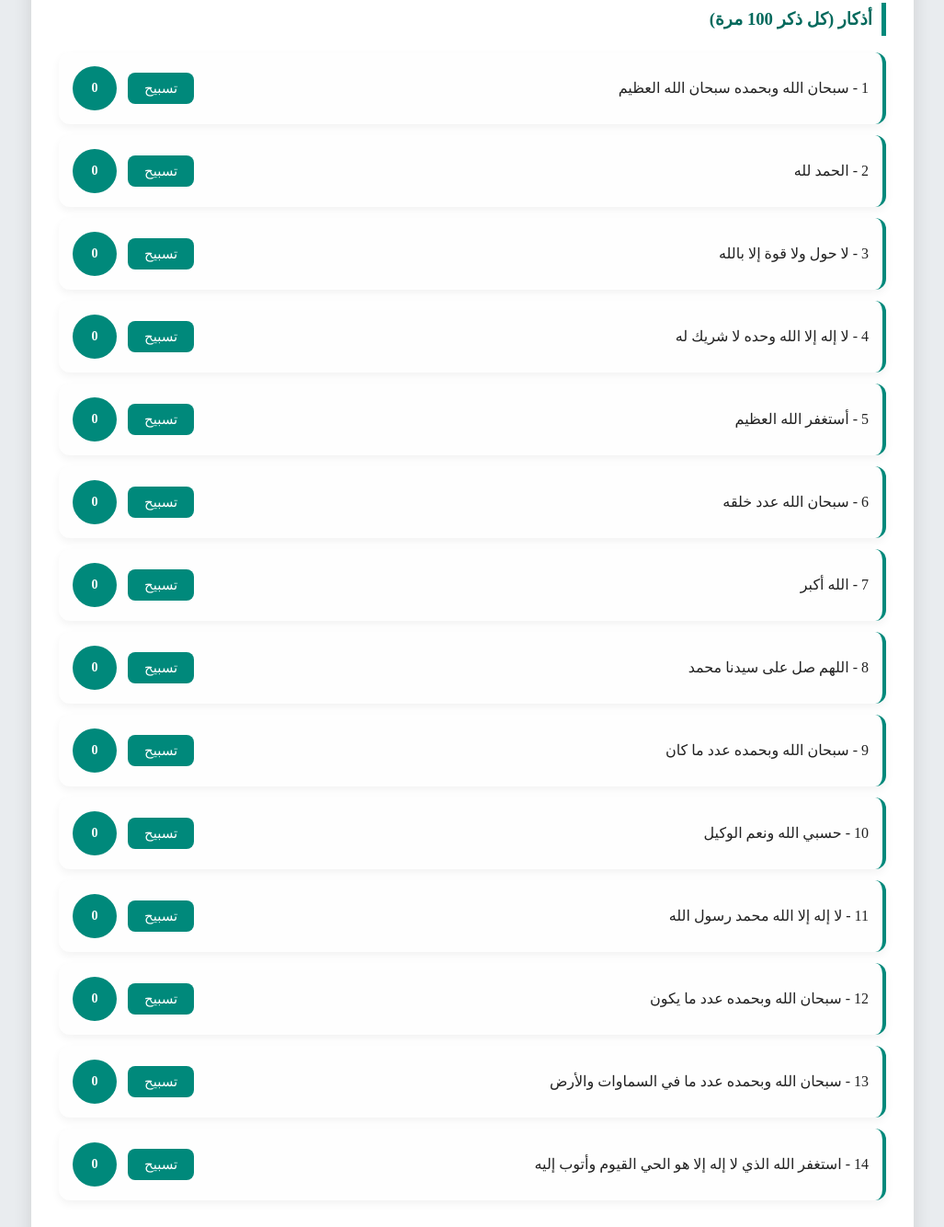
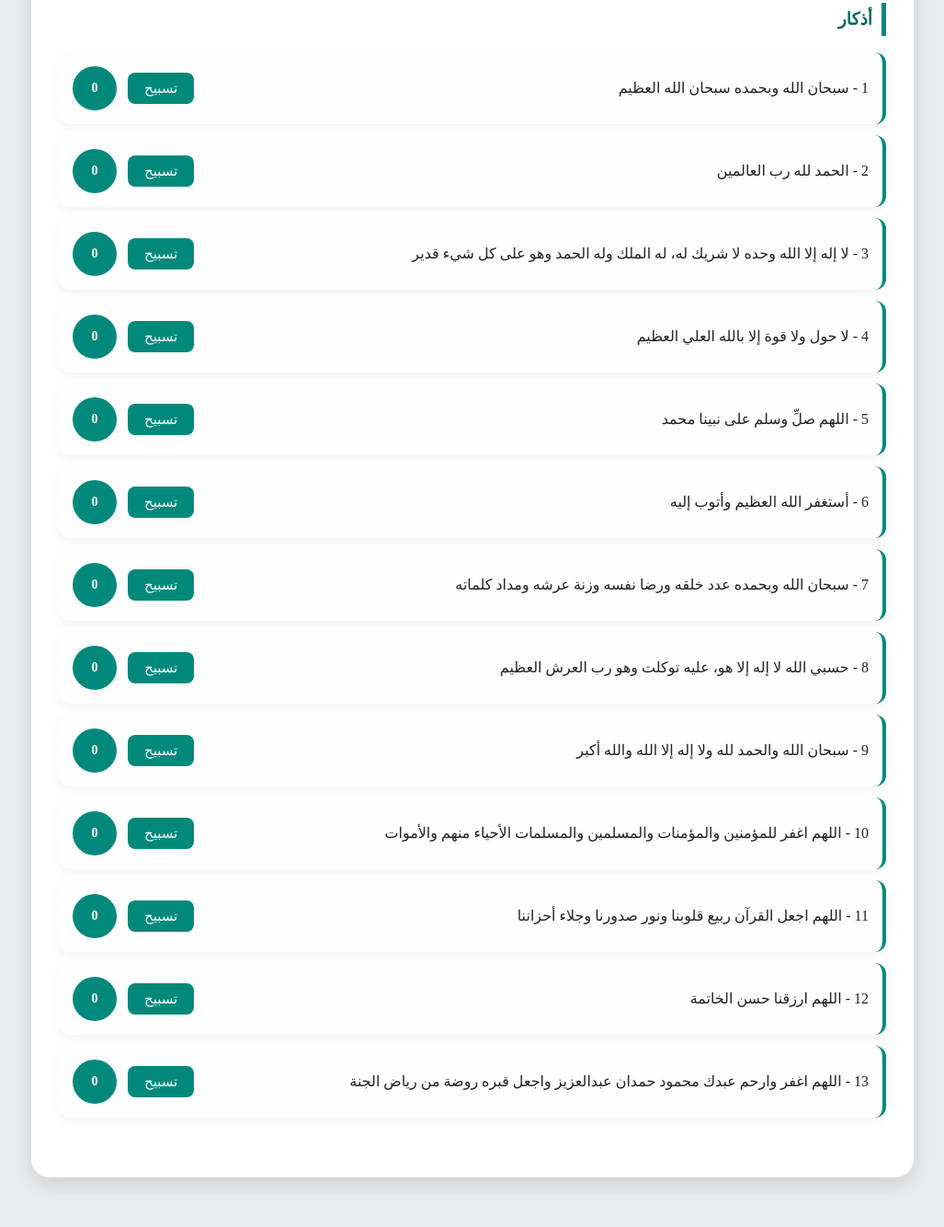
Before and after one commit to website-eg/Sadka, a plain HTML site: page index.html in a window 1280 px wide. Shown: the part 1166-2500 px from the top of the page at 92% size, without its empty margins (126-1153 px from the left). After the commit the page ends 2466 px from the top, so only its background shows below. Drawn offline with Linux system fonts and the light colour scheme.

Commit message:
Refactor index.html to remove duplicates and clean up
Removed duplicate HTML structure and comments, and updated the list of adhkar.

```diff
--- a/index.html
+++ b/index.html
@@ -1,7 +1,3 @@
-<!DOCTYPE html>
-<html lang="ar" dir="rtl">
-<head>
-  <meta charset="UTF-8" />
 <!DOCTYPE html>
 <html lang="ar" dir="rtl">
 <head>
@@ -44,7 +40,6 @@
       margin-bottom: 35px;
     }
 
-    /* صندوق السور */
     .surah-box {
       background:#f9f9f9;
       padding:18px;
@@ -80,7 +75,6 @@
       background: #00695c;
     }
 
-    /* شكل عدّاد دائري بسيط */
     .circle {
       width: 48px;
       height: 48px;
@@ -104,7 +98,6 @@
   <h1>صدقة جارية</h1>
   <h2>على روح الأستاذ محمود حمدان عبدالعزيز</h2>
 
-  <!-- آية الكرسي -->
   <div class="section">
     <h3>آية الكرسي</h3>
     <div class="surah-box">
@@ -122,7 +115,6 @@
     </div>
   </div>
 
-  <!-- قراءة مرة واحدة -->
   <div class="section">
     <h3>قراءة مرة واحدة</h3>
 
@@ -174,9 +166,8 @@
     </div>
   </div>
 
-  <!-- أذكار -->
   <div class="section">
-    <h3>أذكار (كل ذكر 100 مرة)</h3>
+    <h3>أذكار</h3>
     <div id="adhkar-list"></div>
   </div>
 
@@ -185,19 +176,18 @@
 <script>
   const adhkar = [
     "سبحان الله وبحمده سبحان الله العظيم",
-    "الحمد لله",
-    "لا حول ولا قوة إلا بالله",
-    "لا إله إلا الله وحده لا شريك له",
-    "أستغفر الله العظيم",
-    "سبحان الله عدد خلقه",
-    "الله أكبر",
-    "اللهم صل على سيدنا محمد",
-    "سبحان الله وبحمده عدد ما كان",
-    "حسبي الله ونعم الوكيل",
-    "لا إله إلا الله محمد رسول الله",
-    "سبحان الله وبحمده عدد ما يكون",
-    "سبحان الله وبحمده عدد ما في السماوات والأرض",
-    "استغفر الله الذي لا إله إلا هو الحي القيوم وأتوب إليه"
+    "الحمد لله رب العالمين",
+    "لا إله إلا الله وحده لا شريك له، له الملك وله الحمد وهو على كل شيء قدير",
+    "لا حول ولا قوة إلا بالله العلي العظيم",
+    "اللهم صلِّ وسلم على نبينا محمد",
+    "أستغفر الله العظيم وأتوب إليه",
+    "سبحان الله وبحمده عدد خلقه ورضا نفسه وزنة عرشه ومداد كلماته",
+    "حسبي الله لا إله إلا هو، عليه توكلت وهو رب العرش العظيم",
+    "سبحان الله والحمد لله ولا إله إلا الله والله أكبر",
+    "اللهم اغفر للمؤمنين والمؤمنات والمسلمين والمسلمات الأحياء منهم والأموات",
+    "اللهم اجعل القرآن ربيع قلوبنا ونور صدورنا وجلاء أحزاننا",
+    "اللهم ارزقنا حسن الخاتمة",
+    "اللهم اغفر وارحم عبدك محمود حمدان عبدالعزيز واجعل قبره روضة من رياض الجنة"
   ];
 
   const list = document.getElementById("adhkar-list");
@@ -211,7 +201,6 @@
       <div style="flex:1;">
         ${idx + 1} - ${text}
       </div>
-
       <div style="display:flex;align-items:center;gap:12px;">
         <button onclick="inc(this)">تسبيح</button>
         <div class="circle count">0</div>
```
Lines whose indentation alone changed are shown as unchanged.
